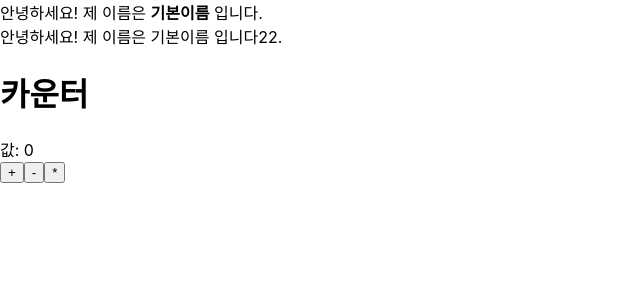
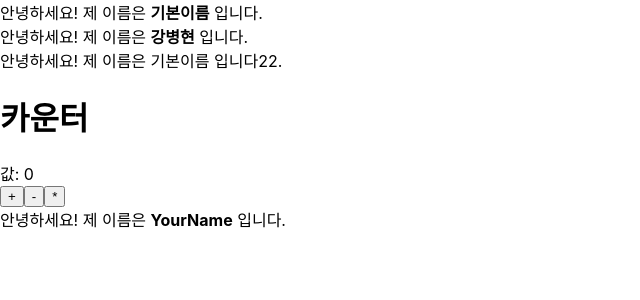
Before and after one commit to newtein80/velopert-tutorial, a React (Create React App) app: page / in a window 1280 px wide. Shown: the top 300 px of the page, without its empty margins (0-640 px from the left). Built offline with nearby package versions, Linux system fonts and the light colour scheme.

Commit message:
velopert-tutorial 04 ing 01

```diff
--- a/src/App.js
+++ b/src/App.js
@@ -2,6 +2,7 @@ import React, { Component } from 'react';
 import MyName from './MyName';
 import MyNameTwo from './MyNameTwo';
 import Counter from './Counter';
+import YourName from './YourName';
 //import './App.css'
 
 class App extends Component {
@@ -13,8 +14,10 @@ class App extends Component {
         {/* 주석은 이렇게 */}
         {/* <MyName name="리액트" /> */}
         <MyName />
+        <MyName name="강병현" />
         <MyNameTwo />
         <Counter />
+        <YourName/>
       </div>
     );
   }
--- a/src/Counter.js
+++ b/src/Counter.js
@@ -3,6 +3,34 @@ import React, { Component } from 'react';
 class Counter extends Component {
     state = {
         number: 0
+    }
+
+    constructor(props) {
+        super(props);
+        console.log('constructor');
+    }
+
+    componentWillMount() {
+        console.log('componentWillMount (deprecated)');
+    }
+
+    componentDidMount() {
+        console.log('componentDidMount');
+    }
+
+    shouldComponentUpdate(nextProps, nextState) {
+        // 5 의 배수라면 리렌더링 하지 않음
+        console.log('shouldComponentUpdate');
+        if (nextState.number % 5 === 0) return false;
+        return true;
+    }
+
+    componentWillUpdate(nextProps, nextState) {
+        console.log('componentWillUpdate');
+    }
+
+    componentDidUpdate(prevProps, prevState) {
+        console.log('componentDidUpdate');
     }
 
     handleCombine = () => {
@@ -37,6 +65,7 @@ class Counter extends Component {
     }
 
     render() {
+        console.log('render');
         return (
             <div>
                 <h1>카운터</h1>
--- /dev/null
+++ b/src/YourName.js
@@ -0,0 +1,21 @@
+import React, { Component } from 'react';
+
+class YourName extends Component {
+    // static defaultProps = {
+    //     name: '기본이름'
+    // }
+
+    render() {
+        return (
+        <div>
+            안녕하세요! 제 이름은 <b>{this.props.name}</b> 입니다.
+        </div>
+        );
+    }
+}
+
+YourName.defaultProps = {
+    name: 'YourName'
+};
+
+export default YourName;
```
